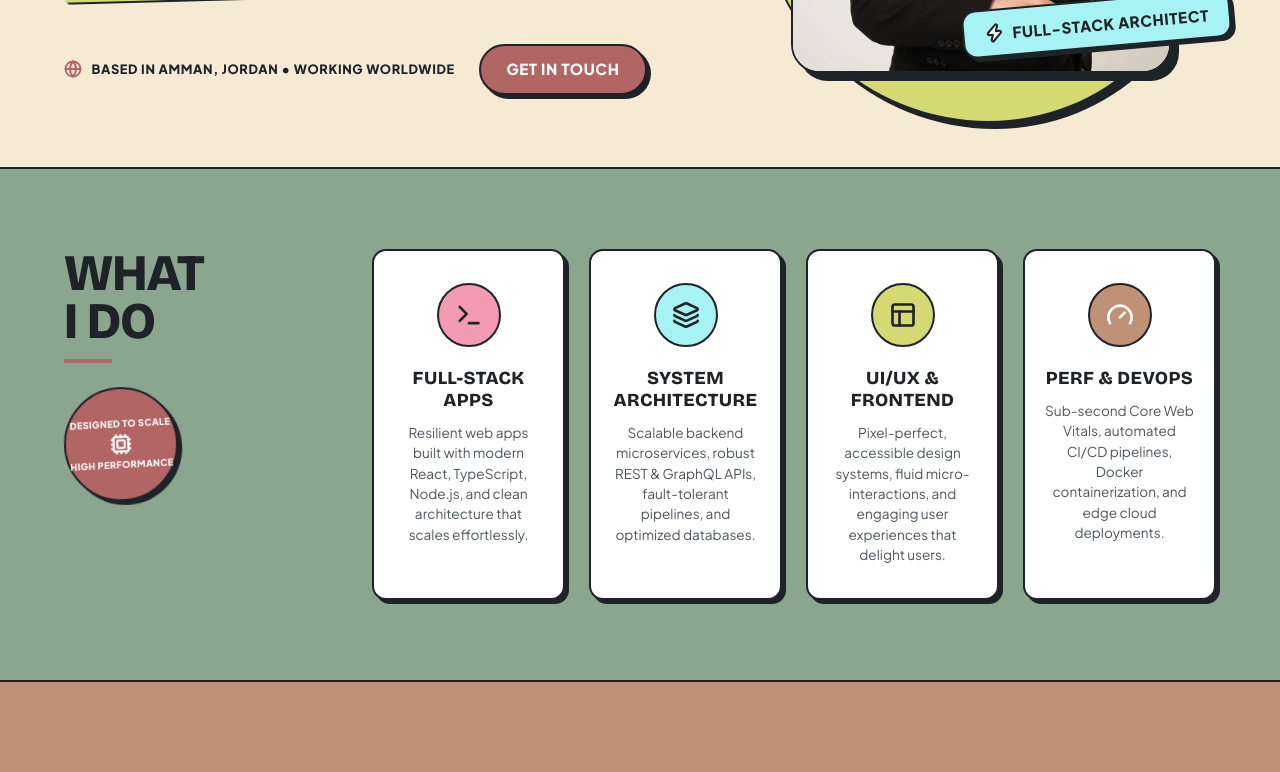
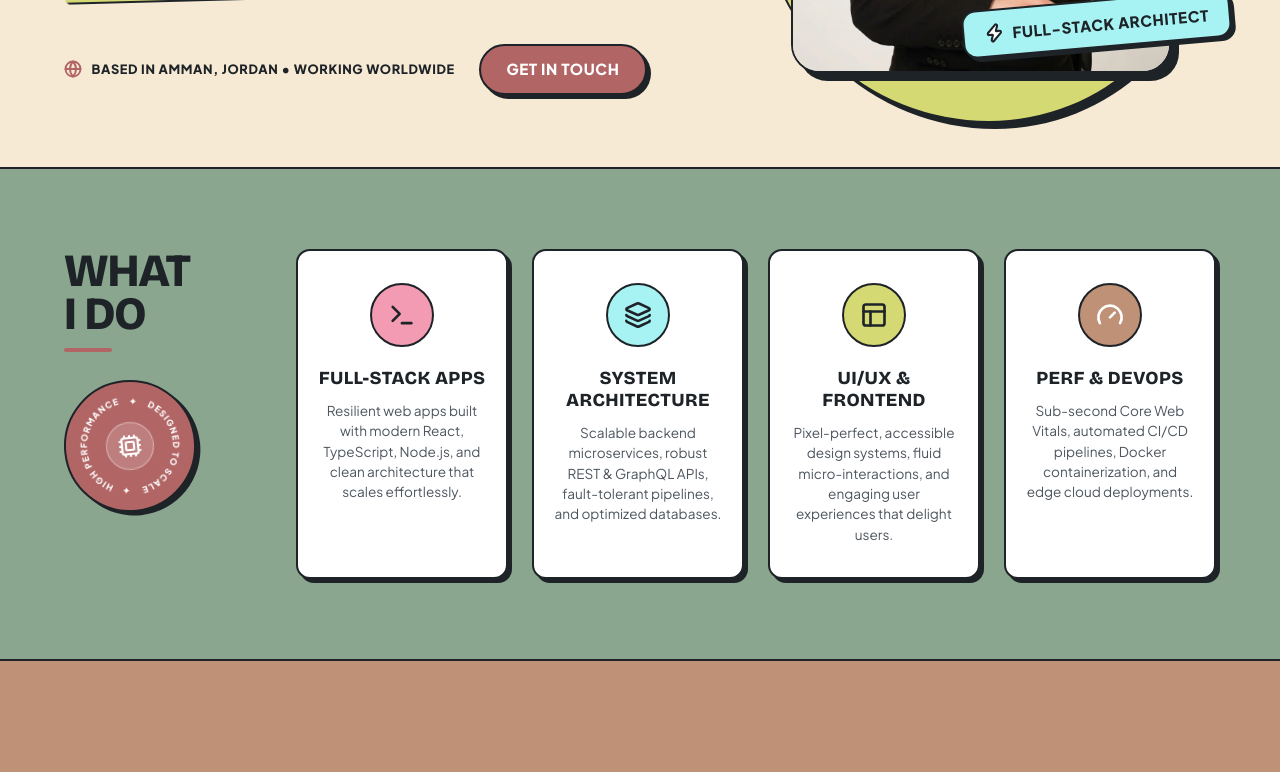
Before and after one commit to Darl1ng-r/PersonalWebsiteTwo, a React (Vite) app: page / in a window 1280 px wide. Shown: the part 475-1247 px from the top of the page. Built offline with nearby package versions, Linux system fonts and the light colour scheme.

Commit message:
refactor: redesign stamp badge with rotating SVG text and update sidebar layout

```diff
--- a/src/components/WhatIDo.jsx
+++ b/src/components/WhatIDo.jsx
@@ -61,13 +61,33 @@ export default function WhatIDo() {
             <button
               className="stamp-badge"
               onClick={triggerStampConfetti}
-              title="Click me!"
+              title="Click for a burst of energy!"
               id="performance-stamp-badge"
               aria-label="Designed to scale and high performance interactive stamp"
             >
-              <span className="stamp-badge__text">DESIGNED TO SCALE</span>
-              <Cpu size={22} strokeWidth={2.25} className="stamp-badge__icon" />
-              <span className="stamp-badge__text">HIGH PERFORMANCE</span>
+              <svg viewBox="0 0 140 140" className="stamp-badge__svg" aria-hidden="true">
+                <defs>
+                  {/* Top arc from 9 o'clock to 3 o'clock */}
+                  <path id="stamp-top-arc" d="M 23,70 A 47,47 0 0,1 117,70" fill="none" />
+                  {/* Bottom arc from 3 o'clock to 9 o'clock */}
+                  <path id="stamp-bottom-arc" d="M 117,70 A 47,47 0 0,1 23,70" fill="none" />
+                </defs>
+                <text className="stamp-badge__svg-text">
+                  <textPath href="#stamp-top-arc" startOffset="50%" textAnchor="middle">
+                    DESIGNED TO SCALE
+                  </textPath>
+                </text>
+                <text className="stamp-badge__svg-text">
+                  <textPath href="#stamp-bottom-arc" startOffset="50%" textAnchor="middle">
+                    HIGH PERFORMANCE
+                  </textPath>
+                </text>
+                <text x="21" y="70" textAnchor="middle" className="stamp-badge__star" aria-hidden="true">✦</text>
+                <text x="119" y="70" textAnchor="middle" className="stamp-badge__star" aria-hidden="true">✦</text>
+              </svg>
+              <div className="stamp-badge__center-icon">
+                <Cpu size={24} strokeWidth={2.2} />
+              </div>
             </button>
           </div>
 
--- a/src/styles/components.css
+++ b/src/styles/components.css
@@ -73,26 +73,25 @@
   color: #ffffff;
 }
 
-/* Big Circular Stamp Badge ("DESIGNED TO SCALE / HIGH PERFORMANCE") */
+/* Big Circular Stamp Badge ("DESIGNED TO SCALE ✦ HIGH PERFORMANCE") */
 .stamp-badge {
   position: relative;
-  width: 114px;
-  height: 114px;
+  width: 132px;
+  height: 132px;
   border-radius: 50%;
   background: var(--theme-stamp);
   color: #ffffff;
   display: flex;
-  flex-direction: column;
   align-items: center;
   justify-content: center;
-  text-align: center;
   border: var(--border-solid);
   box-shadow: var(--shadow-md);
   transform: rotate(-6deg);
-  animation: floatStamp 6s ease-in-out infinite alternate;
   user-select: none;
   cursor: pointer;
   transition: transform var(--transition-bounce), box-shadow var(--transition-bounce);
+  padding: 0;
+  overflow: visible;
 }
 
 .stamp-badge:hover {
@@ -100,24 +99,66 @@
   box-shadow: var(--shadow-lg);
 }
 
-@keyframes floatStamp {
-  0% { transform: translateY(0px) rotate(-6deg); }
-  100% { transform: translateY(-8px) rotate(-3deg); }
+.stamp-badge__svg {
+  position: absolute;
+  top: 0;
+  left: 0;
+  width: 100%;
+  height: 100%;
+  animation: rotateStampText 24s linear infinite;
+  pointer-events: none;
+  transform-origin: center center;
 }
 
-.stamp-badge__text {
+@keyframes rotateStampText {
+  from {
+    transform: rotate(0deg);
+  }
+  to {
+    transform: rotate(360deg);
+  }
+}
+
+@media (prefers-reduced-motion: reduce) {
+  .stamp-badge__svg {
+    animation: none;
+  }
+}
+
+.stamp-badge__svg-text {
   font-family: var(--font-body);
-  font-size: 0.58rem;
+  font-size: 9.5px;
   font-weight: 800;
   text-transform: uppercase;
-  letter-spacing: 0.04em;
-  line-height: 1.15;
-  white-space: nowrap;
-  padding: 0 0.35rem;
+  letter-spacing: 0.12em;
+  fill: #ffffff;
 }
 
-.stamp-badge__icon {
-  margin: 0.25rem 0;
+.stamp-badge__star {
+  font-size: 11px;
+  fill: #ffffff;
+  dominant-baseline: central;
+}
+
+.stamp-badge__center-icon {
+  position: relative;
+  z-index: 2;
+  width: 48px;
+  height: 48px;
+  border-radius: 50%;
+  background-color: rgba(255, 255, 255, 0.16);
+  border: 1.5px solid rgba(255, 255, 255, 0.4);
+  display: flex;
+  align-items: center;
+  justify-content: center;
+  color: #ffffff;
+  transition: transform 0.3s ease, background-color 0.3s ease;
+  pointer-events: none;
+}
+
+.stamp-badge:hover .stamp-badge__center-icon {
+  transform: scale(1.12);
+  background-color: rgba(255, 255, 255, 0.26);
 }
 
 /* Washi Tape Badge (e.g. "A few projects I'm proud of") */
--- a/src/styles/layout.css
+++ b/src/styles/layout.css
@@ -336,27 +336,28 @@
 
 .what-i-do-layout {
   display: grid;
-  grid-template-columns: 260px 1fr;
-  gap: 3rem;
+  grid-template-columns: 200px 1fr;
+  gap: 2rem;
   align-items: flex-start;
 }
 
 .what-i-do-sidebar {
   display: flex;
   flex-direction: column;
-  gap: 2rem;
+  gap: 1.75rem;
   position: sticky;
   top: 2rem;
 }
 
 .section-eyebrow-title {
   font-family: var(--font-display);
-  font-size: 3.2rem;
-  font-weight: 900;
+  font-size: clamp(2.4rem, 3.6vw, 3.1rem);
+  font-weight: 800;
   line-height: 0.95;
   text-transform: uppercase;
-  letter-spacing: -0.02em;
+  letter-spacing: -0.025em;
   color: var(--charcoal);
+  margin: 0;
   position: relative;
 }
 
@@ -366,7 +367,8 @@
   width: 48px;
   height: 4px;
   background-color: var(--bubinga);
-  margin-top: 0.8rem;
+  border-radius: 2px;
+  margin-top: 0.75rem;
 }
 
 /* Service Pillars Grid */
```
